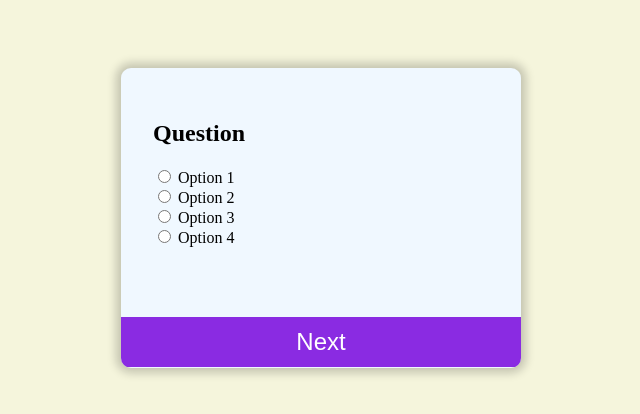
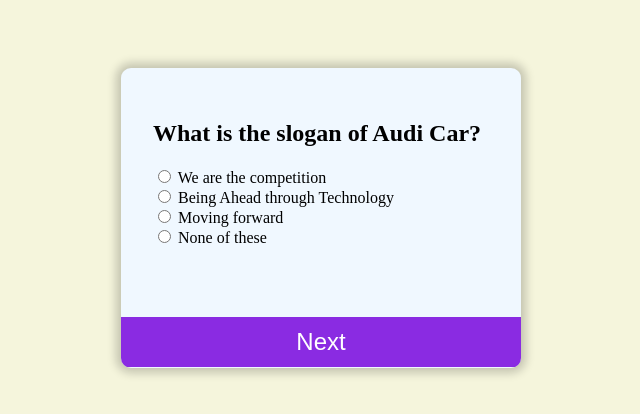
Before and after one commit to mohammedajmalgit/simplequizapp, a plain HTML site: page index.html in a window 1280 px wide. Shown: the part 182-596 px from the top of the page, without its empty margins (319-959 px from the left). Drawn offline with Linux system fonts and the light colour scheme; files that its build step writes are made by us from their sources.

Commit message:
Update index.html

```diff
--- a/index.html
+++ b/index.html
@@ -5,7 +5,7 @@
     <meta http-equiv="X-UA-Compatible" content="IE=edge">
     <meta name="viewport" content="width=device-width, initial-scale=1.0">
     <title>Document</title>
-    <link rel="stylesheet" href="./static/css/style.css">
+    <link rel="stylesheet" href="style.css">
 </head>
 
 <body>
@@ -37,7 +37,7 @@
         </div>
     </div>
 
-    <script src="./static/js/script.js"></script>
+    <script src="script.js"></script>
 </body>
 
 </html>
```
